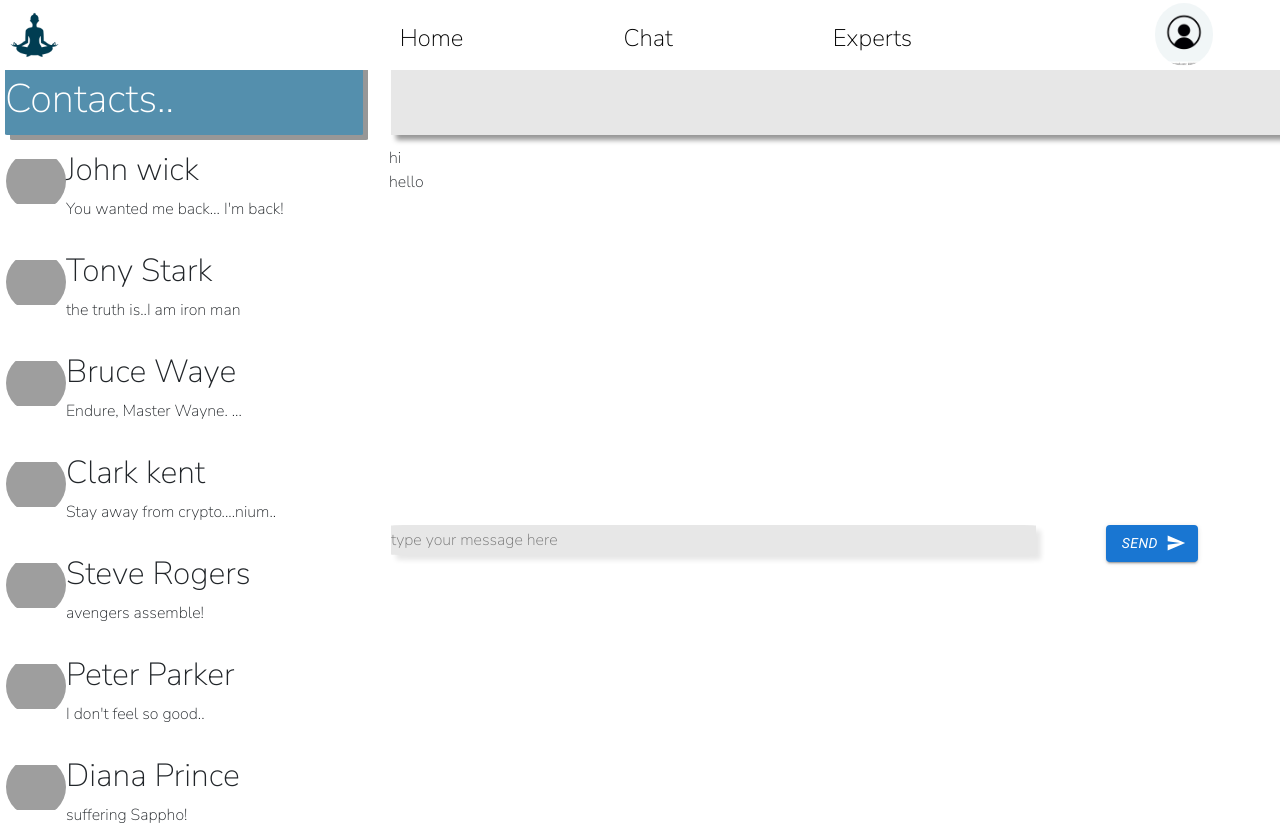
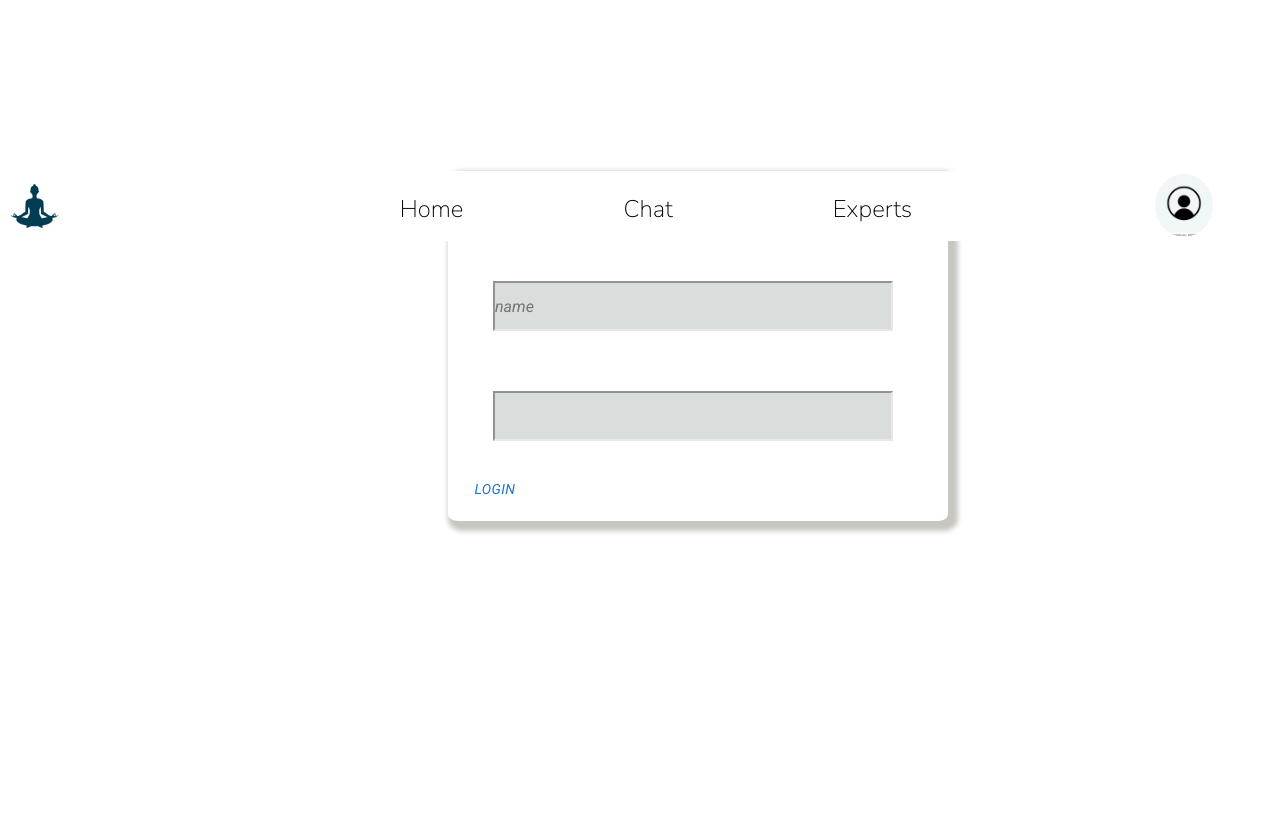
Before and after one commit to jhashubham704/genz-frontend, a React (Create React App) app: page /chats in a window 1280 px wide. Shown: the top 825 px of the page. After the commit the page ends 800 px from the top, so only its background shows below. Built offline with nearby package versions, Linux system fonts and the light colour scheme; grey boxes are pictures that could not be loaded.

Commit message:
login page

```diff
--- a/public/index.html
+++ b/public/index.html
@@ -26,6 +26,9 @@
       <link rel="preconnect" href="https://fonts.gstatic.com" crossorigin>
       <link href="https://fonts.googleapis.com/css2?family=Roboto:ital,wght@1,100&display=swap" rel="stylesheet">
       <link href="https://fonts.googleapis.com/css2?family=Roboto:ital@1&display=swap" rel="stylesheet">
+      <link rel="preconnect" href="https://fonts.googleapis.com">
+<link rel="preconnect" href="https://fonts.gstatic.com" crossorigin>
+<link href="https://fonts.googleapis.com/css2?family=Heebo&family=Roboto:ital@1&display=swap" rel="stylesheet">
     <!--
       manifest.json provides metadata used when your web app is installed on a
       user's mobile device or desktop. See https://developers.google.com/web/fundamentals/web-app-manifest/
--- a/src/screens/chats/Chat_window.css
+++ b/src/screens/chats/Chat_window.css
@@ -8,7 +8,7 @@
 }
 
 .chat-banner {
-    height: 100px;
+    height: 95px;
     background-color: #e7e7e7;
     padding-top: 35px;
     margin-left: 2px;
@@ -17,8 +17,15 @@
     border: 1%;
     width: 70%;
     position: fixed;
+    align-items: last baseline;
 }
-
+.chat-banner h3{
+    color: black;
+    padding-top: 30px;
+    padding-left: 20px;
+    font-family: 'Heebo', sans-serif;
+    font-family: 'Roboto', sans-serif;
+}
 .chat-box{
     height: 400px;
     width: 95%;
--- a/src/screens/chats/Chat_window.js
+++ b/src/screens/chats/Chat_window.js
@@ -22,7 +22,7 @@ export default function Chat_window(props) {
   return (
     <div className='chat-window'>
         <div className='chat-banner'>
-           <h2>{name} </h2>
+           <h3>{name} </h3>
         </div>
 
         <div className='chat-box'>
--- a/src/screens/chats/Chats.js
+++ b/src/screens/chats/Chats.js
@@ -4,9 +4,11 @@ import './Chats.css'
 import Chat_contacts from './Chat_contacts.js'
 import Chat_window from './Chat_window'
 import { useState } from 'react'
+import Login from './Login'
 
 export default function Chats() {
 
+  const [loggedin , setLoggedin] = useState("false")
   const [contact , setContact] = useState(null)
   console.log(contact);
 
@@ -15,13 +17,16 @@ export default function Chats() {
     console.log(item.item) ;
   }
 
+  const loginhandler =(value)=> {
+      setLoggedin(value) ;
+  }
+
   return (
     <div  style={{width:"100%"  , height:"100%" , display:"block" }}>
-        <div style={{display:"flex"}}>
-        <Chat_contacts setChatScreen= {setChatScreen}/>
-        <Chat_window  value={contact} />
 
-        </div>
+        {(loggedin==="false")?(<Login loginhandler={loginhandler} />) : (<div style={{display:"flex"}}> <Chat_contacts setChatScreen= {setChatScreen}/>
+        <Chat_window  value={contact} /></div>)}
+
     </div>
   )
 }
--- /dev/null
+++ b/src/screens/chats/Login.css
@@ -0,0 +1,34 @@
+.login-card {
+    width: 500px;
+    height: 350px;
+    margin-left: 35%;
+    margin-right: 20%;
+    margin-top: 171px;
+    align-items: center;
+    box-sizing: border-box;
+    border-radius: 2%;
+    border-color: #D9DDDC;
+    box-shadow: 5px 5px 5px 5px #C7C6C1;
+    padding-top: 30px;
+    padding-left: 15px;
+}
+
+.login-card h3{
+    font-family: 'Heebo', sans-serif;
+    font-family: 'Roboto', sans-serif;
+
+    font-size: 35px;
+}
+
+.loginform {
+    font-family: 'Heebo', sans-serif;
+    font-family: 'Roboto', sans-serif;
+}
+
+.loginform input{
+ height: 50px;
+ width: 400px;
+ border-color:#e7e7e7 ;
+ background-color: #D9DDDC;
+ margin: 30px;
+}
--- /dev/null
+++ b/src/screens/chats/Login.js
@@ -0,0 +1,44 @@
+import React, { useState } from 'react'
+import Button from '@mui/material/Button';
+import './Login.css'
+export default function Login(props) {
+
+    const userData = [
+        {
+          "user" : "admin",
+          "password": "password"
+        }
+    ]
+
+    const[user, setUser] = useState ( {
+        "name":"",
+        "pass": ""
+     }
+     )
+
+     const[tempname , setTempname] = useState ("") ;
+     const[temppass , setTempass] = useState ("") ;
+     const[value, setValue] = useState("true")
+    const[data , useData] = useState()
+
+     const setLogindata=()=> {
+       setUser({
+        "name":{tempname} ,
+        "pass": {temppass} ,
+       })
+       props.loginhandler(value) ;
+      userData.push(user) ;
+      console.log(userData) ;
+     }
+  return (
+    <div className='login-card'>
+        <h3>Please login to chat!</h3>
+        <form className='loginform'>
+            <input type="text" placeholder="name" onChange={(e)=> {setTempname(e.target.value)}}></input>
+            <br></br>
+            <input type="password" onChange={(e)=> {setTempass(e.target.value)}} ></input>
+        </form>
+        <Button variant="text" onClick={setLogindata}>login</Button>
+    </div>
+  )
+}
```
